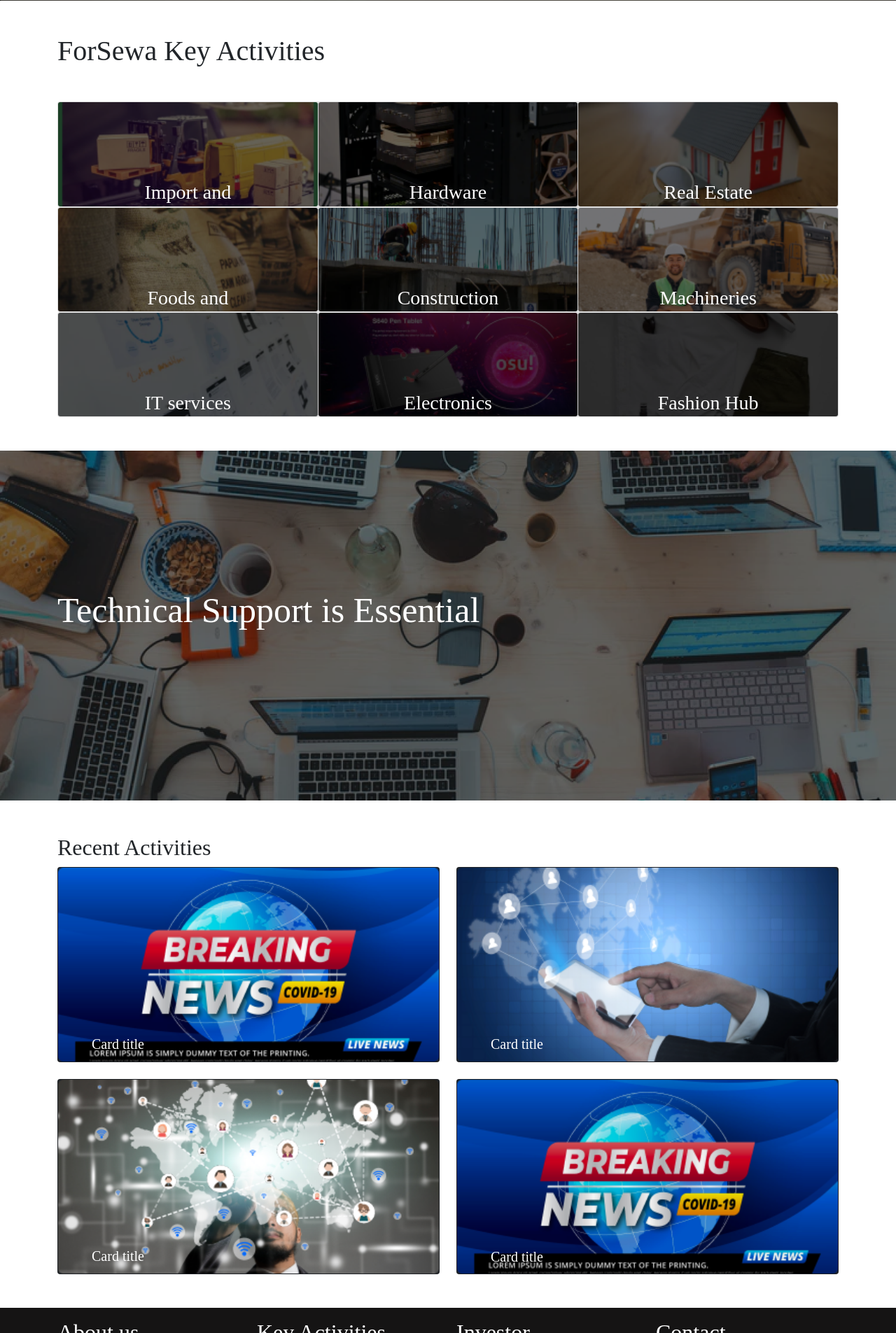
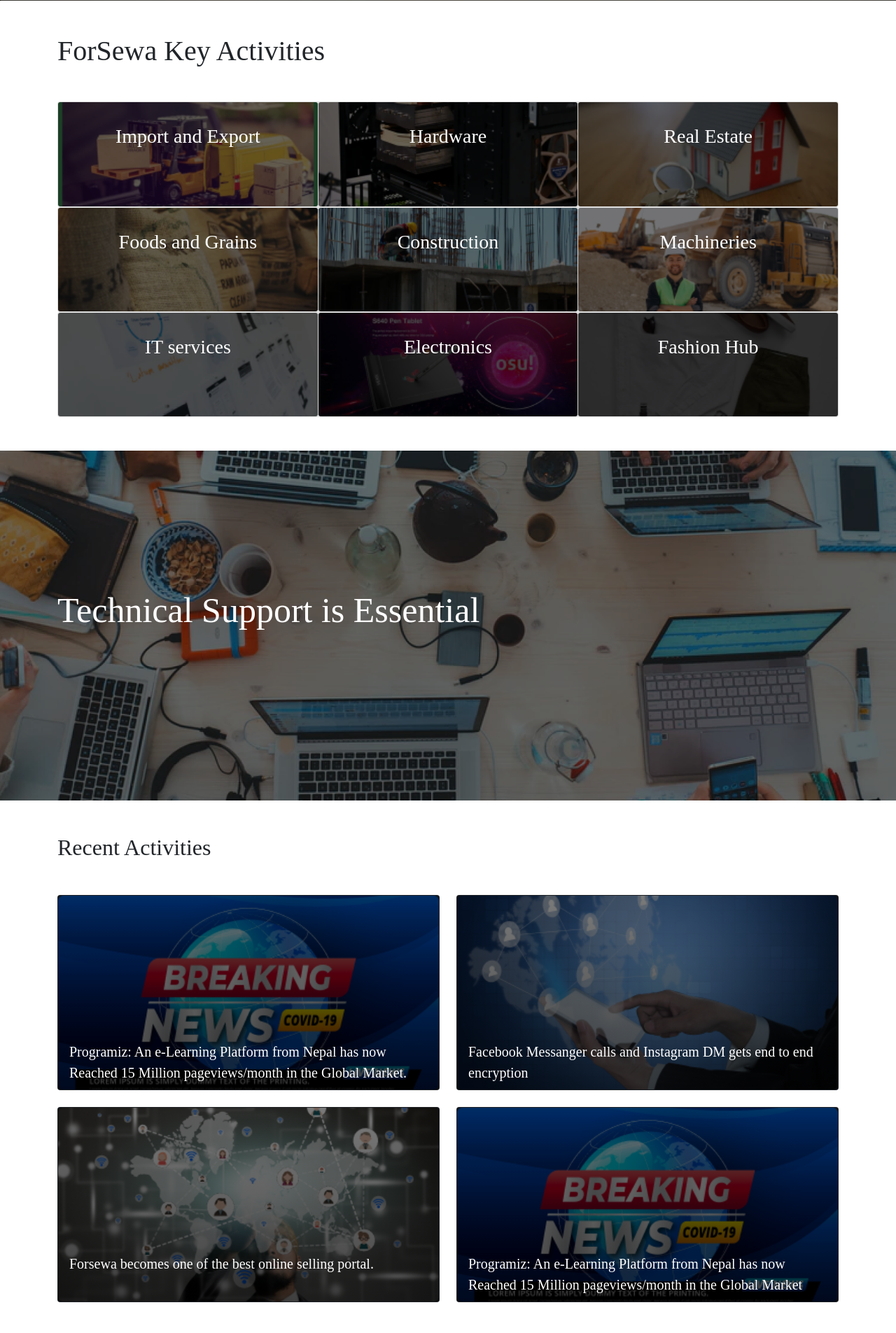
Before and after one commit to Birajramtel/for_sewa, a PHP site: page / in a window 1280 px wide. Shown: the part 642-2547 px from the top of the page at 70% size. Run offline with PHP 8.4, Linux system fonts and the light colour scheme; some libraries are stand-ins or nearby versions; some web fonts are replaced.

Commit message:
Changes made in Home page

```diff
--- a/index.php
+++ b/index.php
@@ -21,13 +21,13 @@
     <nav class="navbar fixed-top navbar-expand-lg navbar-dark p-md-3" id="bg_nav">
         <div class="container">
             <a class="navbar-brand" href="index.php">
-                <img src="img/logo.png" alt="">
+                <img src="img/logo.png" class="img-fluid" alt="Logo of ForSewa">
             </a>
             <button class="navbar-toggler" type="button" data-bs-toggle="collapse" data-bs-target="#navbarNav" aria-controls="navbarNav" aria-expanded="false" aria-label="Toggle navigation">
                 <span class="navbar-toggler-icon"></span>
             </button>
             <div class="collapse navbar-collapse" id="navbarNav">
-                <div class="mx-auto">
+                <div class="float-end">
                     <ul class="navbar-nav">
                         <li class="nav-item">
                             <a class="nav-link active" href="index.php">Home</a>
@@ -36,7 +36,7 @@
                             <a class="nav-link text-white" href="about.php">About us</a>
                         </li>
                         <li class="nav-item">
-                            <a class="nav-link text-white" href="activites.php">Activities</a>
+                            <a class="nav-link text-white" href="activities.php">Activities</a>
                         </li>
                         <li class="nav-item">
                             <a class="nav-link text-white" href="investor.php">Investor</a>
@@ -96,19 +96,19 @@
                 <div class="card text-center">
                     <img src="img/activities_1.png" class="card-img" alt="Import and Export">
                     <div class="card-img-overlay">
-                        <h3 class="card-body p-5 m-5 text-white">Import and Export</h3>
+                        <h3 class="card-body img-fluid text-white">Import and Export</h3>
                     </div>
                 </div>
                 <div class="card text-center">
                     <img src="img/activities_2.png" class="card-img" alt="Hardware">
                     <div class="card-img-overlay">
-                        <h3 class="card-body p-5 m-5 text-white">Hardware</h3>
+                        <h3 class="card-body text-white">Hardware</h3>
                     </div>
                 </div>
                 <div class="card text-center">
                     <img src="img/activities_3.png" class="card-img" alt="Real Estate">
                     <div class="card-img-overlay">
-                        <h3 class="card-body p-5 m-5 text-white">Real Estate</h3>
+                        <h3 class="card-body img-fluid text-white">Real Estate</h3>
                     </div>
                 </div>
             </div>
@@ -116,19 +116,19 @@
                 <div class="card text-center">
                     <img src="img/activities_4.png" class="card-img" alt="Foods and Grains">
                     <div class="card-img-overlay">
-                        <h3 class="card-body p-5 m-5 text-white">Foods and Grains</h3>
+                        <h3 class="card-body img-fluid text-white">Foods and Grains</h3>
                     </div>
                 </div>
                 <div class="card text-center">
                     <img src="img/activities_5.png" class="card-img" alt="Construction">
                     <div class="card-img-overlay">
-                        <h3 class="card-body p-5 m-5 text-white">Construction</h3>
+                        <h3 class="card-body img-fluid text-white">Construction</h3>
                     </div>
                 </div>
                 <div class="card text-center">
                     <img src="img/activities_6.png" class="card-img" alt="Machineries">
                     <div class="card-img-overlay">
-                        <h3 class="card-body p-5 m-5 text-white">Machineries</h3>
+                        <h3 class="card-body img-fluid text-white">Machineries</h3>
                     </div>
                 </div>
             </div>
@@ -136,19 +136,19 @@
                 <div class="card text-center">
                     <img src="img/activities_7.png" class="card-img" alt="IT services">
                     <div class="card-img-overlay">
-                        <h3 class="card-body p-5 m-5 text-white">IT services</h3>
+                        <h3 class="card-body img-fluid text-white">IT services</h3>
                     </div>
                 </div>
                 <div class="card text-center">
                     <img src="img/activities_8.png" class="card-img" alt="Electronics">
                     <div class="card-img-overlay">
-                        <h3 class="card-body p-5 m-5 text-white">Electronics</h3>
+                        <h3 class="card-body img-fluid text-white">Electronics</h3>
                     </div>
                 </div>
                 <div class="card text-center">
                     <img src="img/activities_9.png" class="card-img" alt="Fashion Hub">
                     <div class="card-img-overlay">
-                        <h3 class="card-body p-5 m-5 text-white">Fashion Hub</h3>
+                        <h3 class="card-body img-fluid text-white">Fashion Hub</h3>
                     </div>
                 </div>
             </div>
@@ -163,57 +163,57 @@
         </div>
         <!-- Image session Closed -->
 
-        <!-- Recent activities Session Opened -->
-        <div class="container mt-5">
-            <h2>Recent Activities</h2>
+    <!-- Recent activities Session Opened -->
+       <div class="container mt-5">
+            <h2 class="mb-5">Recent Activities</h2>
             <div class="row row-cols-1 row-cols-md-2 g-4">
-                <div class="col">
+                <div class="col-md-6">
                     <div class="card bg-dark text-white">
                         <img src="img/Recent_news_1.png" class="card-img" alt="Recent News">
-                        <div class="card-img-overlay  p-5">
+                        <div class="card-img-overlay recent_activites">
                             <div class="card_bottom pt-5 mt-5">
-                                <h5 class="pt-5 mt-5">Card title</h5>
-                                <p>This is a wider card with supporting text below as a natural lead-in to additional content. This content is a little bit longer.</p>
+                                <p class="pt-5 mt-5">
+                                    Programiz: An e-Learning Platform from Nepal has now Reached 15 Million pageviews/month in the Global
+                                    Market.
+                                </p>
                             </div>
                         </div>
                     </div>
                 </div>
-                <div class="col">
+                <div class="col-md-6">
                     <div class="card bg-dark text-white">
                         <img src="img/Recent_news_2.png" class="card-img" alt="Recent News">
-                        <div class="card-img-overlay p-5">
+                        <div class="card-img-overlay recent_activites">
                             <div class="card_bottom pt-5 mt-5">
-                                <h5 class="pt-5 mt-5">Card title</h5>
-                                <p>This is a wider card with supporting text below as a natural lead-in to additional content. This content is a little bit longer.</p>
+                                <p class="pt-5 mt-5">Facebook Messanger calls and Instagram DM  gets end to end encryption</p>
                             </div>
                         </div>
                     </div>
                 </div>
-                <div class="col">
+                <div class="col-md-6">
                     <div class="card bg-dark text-white">
                         <img src="img/Recent_news_3.png" class="card-img-top" alt="Recent News">
-                        <div class="card-img-overlay p-5">
+                        <div class="card-img-overlay recent_activites">
                             <div class="card_bottom pt-5 mt-5">
-                                <h5 class="pt-5 mt-5">Card title</h5>
-                                <p>This is a wider card with supporting text below as a natural lead-in to additional content. This content is a little bit longer.</p>
+                                <p class="pt-5 mt-5">Forsewa becomes one of the best online selling portal.</p>
                             </div>
                         </div>
                     </div>
                 </div>
-                <div class="col">
+                <div class="col-md-6">
                     <div class="card bg-dark text-white">
                         <img src="img/Recent_news_1.png" class="card-img-top" alt="Recent News">
-                        <div class="card-img-overlay card-footer p-5">
+                        <div class="card-img-overlay recent_activites">
                             <div class="card_bottom pt-5 mt-5">
-                                <h5 class="pt-5 mt-5">Card title</h5>
-                                <p>This is a wider card with supporting text below as a natural lead-in to additional content. This content is a little bit longer.</p>
+                                <p class="pt-5 mt-5"> Programiz: An e-Learning Platform from Nepal has now Reached 15 Million pageviews/month in the Global
+                                    Market</p>
                             </div>
                         </div>
                     </div>
                 </div>
             </div>
         </div>
-        <!-- Recent activities Session Closed -->
+    <!-- Recent activities Session Closed -->
     </section>
     <!-- Footer Session Opened -->
     <footer class="footer-section mt-5">
```
